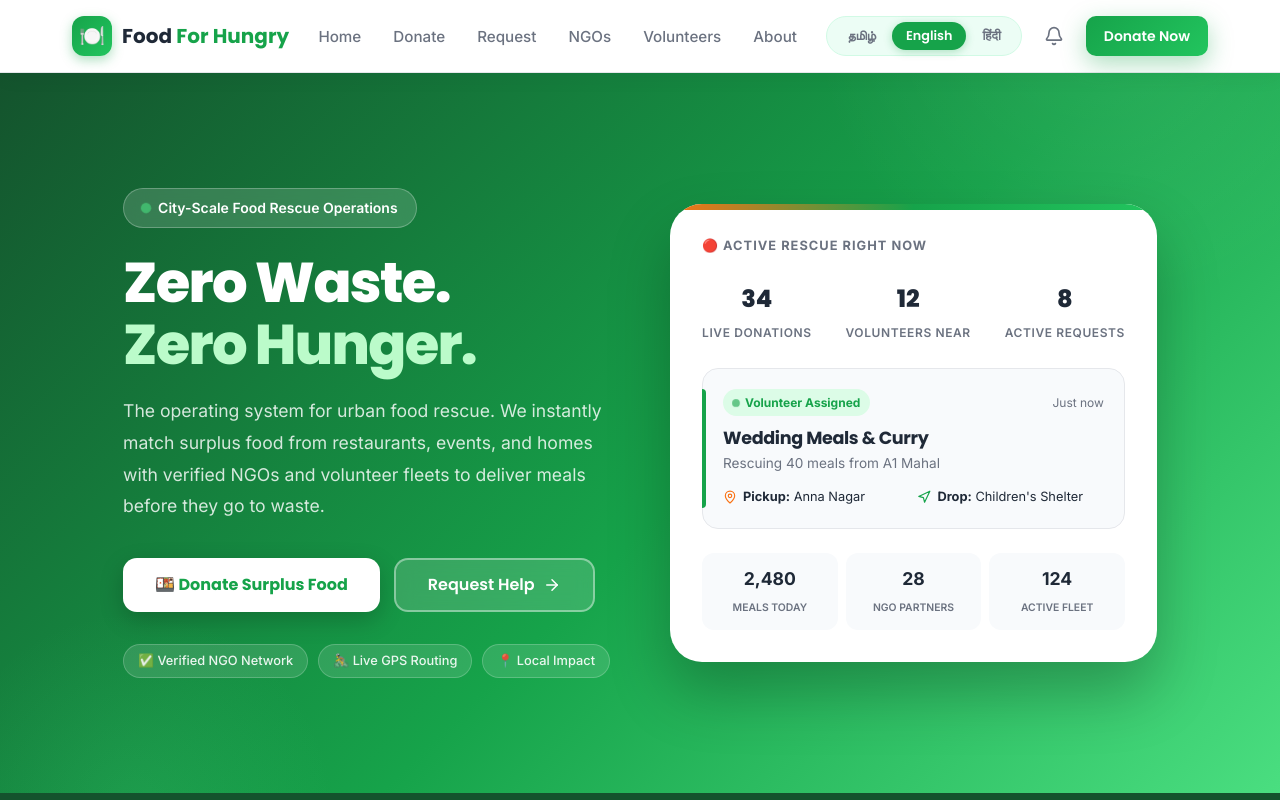
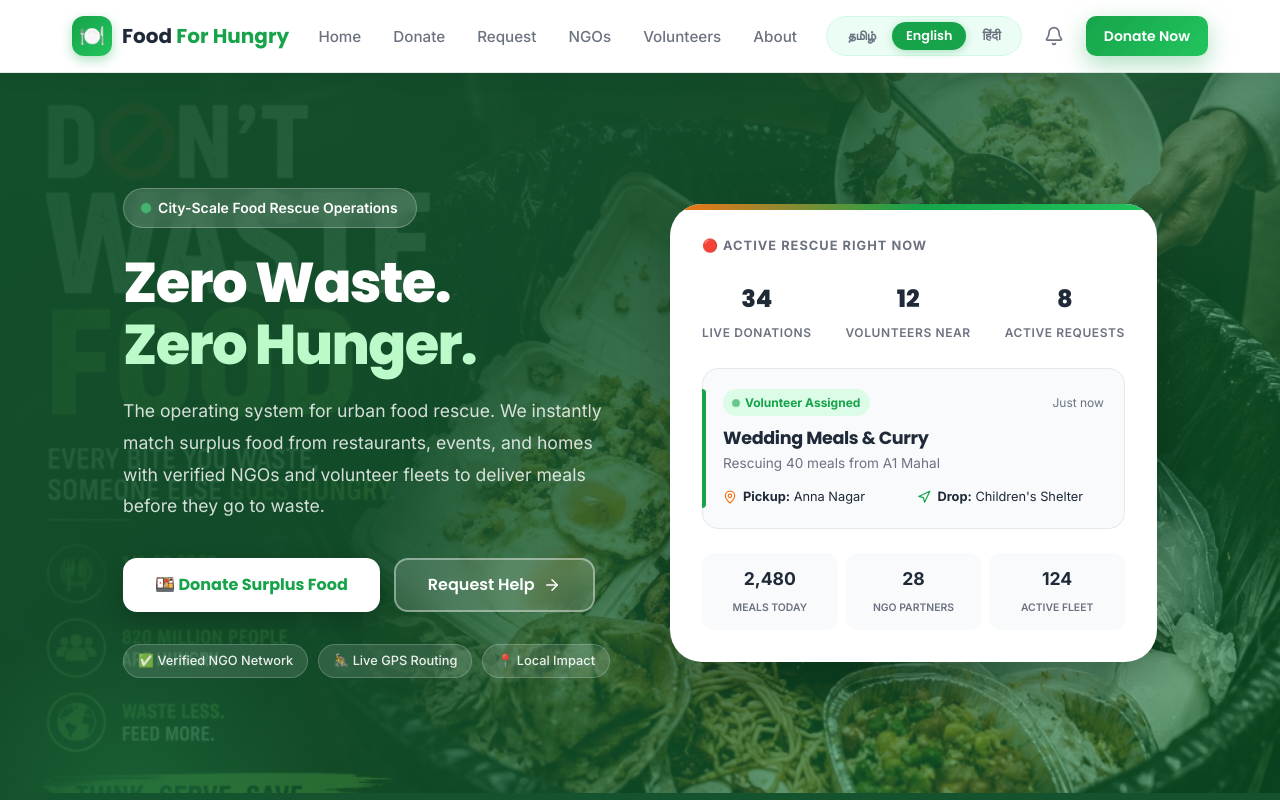
Before and after one commit to enaveen1317/food-for-hungry, a React (Vite) app: page / in a window 1280 px wide. Shown: the top 800 px of the page. Built offline with nearby package versions, Linux system fonts and the light colour scheme.

Commit message:
Set custom background image for hero section on page 1

```diff
--- a/src/index.css
+++ b/src/index.css
@@ -312,7 +312,8 @@ h1, h2, h3, h4, h5, h6 {
    HERO SECTION
 ============================================ */
 .hero {
-  background: linear-gradient(135deg, var(--green-deep) 0%, var(--green-primary) 55%, #4ADE80 100%);
+  background: linear-gradient(135deg, rgba(20, 83, 45, 0.95) 0%, rgba(20, 83, 45, 0.9) 35%, rgba(22, 163, 74, 0.4) 100%), url('/hero-bg.jpg') no-repeat center center;
+  background-size: cover;
   min-height: 90vh;
   display: flex;
   align-items: center;
```
Also changed, not shown: public/hero-bg.jpg (added).
